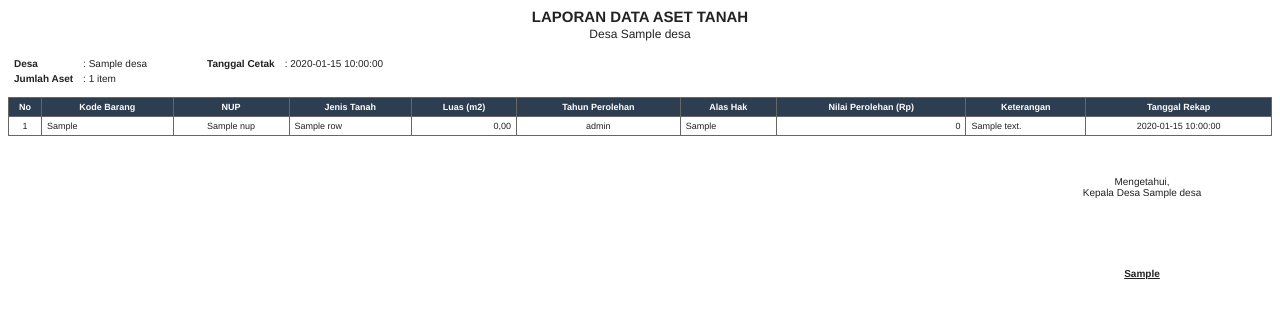
After one commit to hasbi26/bpmpd, a CodeIgniter 4 app: the page made by app/Views/desa/pdf.php in a window 1280 px wide. The commit adds this page. Shown: the top 319 px of the page. Run offline with PHP 8.4 and a stand-in for CodeIgniter, Linux system fonts and the light colour scheme; the template is opened without the code that fills it: most values are stand-ins (such as "Sample title", 1, 10 or a date in 2020); some libraries are stand-ins or nearby versions.

Commit message:
add aset tanah

```diff
--- a/app/Config/Autoload.php
+++ b/app/Config/Autoload.php
@@ -90,5 +90,5 @@ class Autoload extends AutoloadConfig
      *
      * @var list<string>
      */
-    public $helpers = ['auth'];
+    public $helpers = ['auth','form'];
 }
--- /dev/null
+++ b/app/Views/desa/pdf.php
@@ -0,0 +1,168 @@
+<!DOCTYPE html>
+<html>
+
+<head>
+    <meta charset="UTF-8">
+    <style>
+    @page {
+        margin: 25px 30px;
+    }
+
+    body {
+        font-family: Helvetica, Arial, sans-serif;
+        font-size: 10px;
+        color: #222;
+    }
+
+    h1 {
+        font-size: 15px;
+        text-align: center;
+        margin: 0 0 2px 0;
+    }
+
+    h2 {
+        font-size: 12px;
+        text-align: center;
+        margin: 0 0 14px 0;
+        font-weight: normal;
+    }
+
+    .meta {
+        margin-bottom: 10px;
+    }
+
+    .meta td {
+        padding: 1px 4px;
+        font-size: 10px;
+    }
+
+    table.data {
+        width: 100%;
+        border-collapse: collapse;
+        margin-top: 6px;
+    }
+
+    table.data th,
+    table.data td {
+        border: 1px solid #666;
+        padding: 4px 5px;
+        font-size: 9px;
+        vertical-align: top;
+    }
+
+    table.data th {
+        background-color: #2C3E50;
+        color: #fff;
+        text-align: center;
+    }
+
+    table.data td.num {
+        text-align: right;
+    }
+
+    table.data td.center {
+        text-align: center;
+    }
+
+    .ttd-wrapper {
+        margin-top: 40px;
+        width: 100%;
+    }
+
+    .ttd-box {
+        width: 260px;
+        float: right;
+        text-align: center;
+        font-size: 10px;
+    }
+
+    .ttd-space {
+        height: 70px;
+    }
+
+    .ttd-name {
+        text-decoration: underline;
+        font-weight: bold;
+    }
+
+    .clearfix::after {
+        content: "";
+        display: table;
+        clear: both;
+    }
+    </style>
+</head>
+
+<body>
+
+    <h1>LAPORAN DATA ASET TANAH</h1>
+    <h2>Desa <?= esc($desa['nama']) ?></h2>
+
+    <table class="meta">
+        <tr>
+            <td><strong>Desa</strong></td>
+            <td>: <?= esc($desa['nama']) ?></td>
+            <td style="width: 40px;"></td>
+            <td><strong>Tanggal Cetak</strong></td>
+            <td>: <?= esc($tanggal_cetak) ?></td>
+        </tr>
+        <tr>
+            <td><strong>Jumlah Aset</strong></td>
+            <td>: <?= count($rows) ?> item</td>
+        </tr>
+    </table>
+
+    <table class="data">
+        <thead>
+            <tr>
+                <th style="width:22px;">No</th>
+                <th>Kode Barang</th>
+                <th>NUP</th>
+                <th>Jenis Tanah</th>
+                <th>Luas (m2)</th>
+                <th>Tahun Perolehan</th>
+                <th>Alas Hak</th>
+                <th>Nilai Perolehan (Rp)</th>
+                <th>Keterangan</th>
+                <th>Tanggal Rekap</th>
+            </tr>
+        </thead>
+        <tbody>
+            <?php if (empty($rows)): ?>
+            <tr>
+                <td colspan="10" class="center">Belum ada data aset tanah.</td>
+            </tr>
+            <?php else: ?>
+            <?php foreach ($rows as $i => $row): ?>
+            <tr>
+                <td class="center"><?= $i + 1 ?></td>
+                <td><?= esc($row['kode_barang'] ?? '-') ?></td>
+                <td class="center"><?= esc($row['nup'] ?? '-') ?></td>
+                <td><?= esc($row['nama_barang']) ?></td>
+                <td class="num"><?= $row['luas'] !== null ? number_format((float) $row['luas'], 2, ',', '.') : '-' ?>
+                </td>
+                <td class="center"><?= esc($row['tahun_perolehan'] ?? '-') ?></td>
+                <td><?= esc($row['alas_hak'] ?? '-') ?></td>
+                <td class="num">
+                    <?= $row['nilai_perolehan'] !== null ? number_format((float) $row['nilai_perolehan'], 0, ',', '.') : '-' ?>
+                </td>
+                <td><?= esc($row['keterangan'] ?? '-') ?></td>
+                <td class="center"><?= esc($row['tanggal_rekap'] ?? '-') ?></td>
+            </tr>
+            <?php endforeach; ?>
+            <?php endif; ?>
+        </tbody>
+    </table>
+
+    <div class="ttd-wrapper clearfix">
+        <div class="ttd-box">
+            <div>Mengetahui,</div>
+            <div>Kepala Desa <?= esc($desa['nama']) ?></div>
+            <div class="ttd-space"></div>
+            <div class="ttd-name"><?= esc($desa['kepala_desa'] ?? '(.....................................)') ?></div>
+        </div>
+    </div>
+
+</body>
+
+</html>
--- a/composer.json
+++ b/composer.json
@@ -13,8 +13,9 @@
         "php": "^8.1",
         "ext-intl": "*",
         "ext-mbstring": "*",
+        "dompdf/dompdf": "^3.1",
         "laminas/laminas-escaper": "^2.17",
-        "phpoffice/phpspreadsheet": "^5.0",
+        "phpoffice/phpspreadsheet": "^5.9",
         "psr/log": "^3.0"
     },
     "require-dev": {
```
Also changed, not shown: app/Config/Routes.php (+14 -0 lines), app/Controllers/AsetTanah.php (added, +320 -0 lines), app/Models/AsetTanahModel.php (added, +115 -0 lines), app/Views/desa/kiba_content.php (+99 -0 lines), 2 other files.
